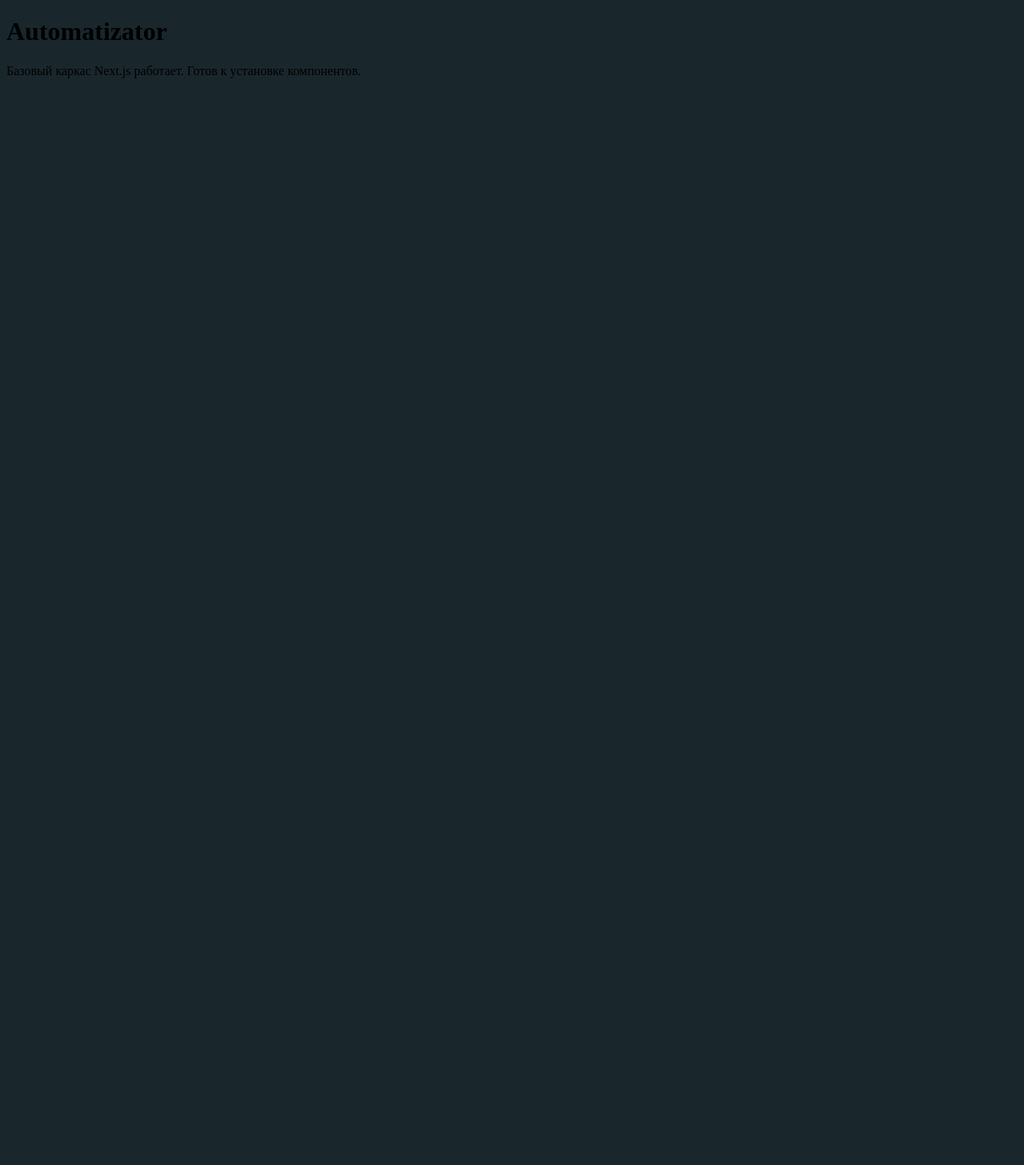
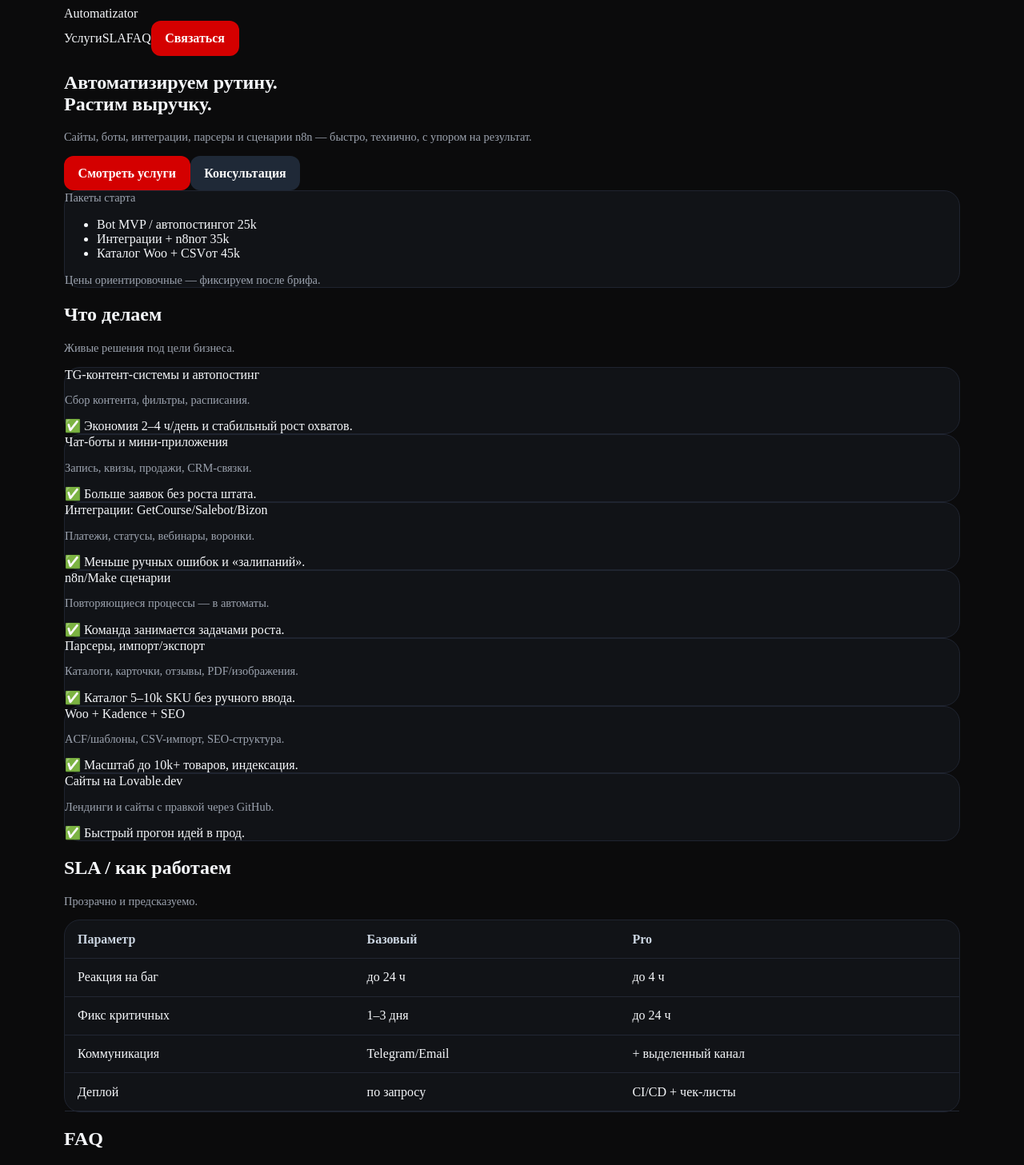
Before and after one commit to druzhbacompany/automatizator-site, a Next.js app: page / in a window 1280 px wide. Shown: the top 1457 px of the page at 80% size. Before the commit the page ends 821 px from the top, so only its background shows below. Built offline with nearby package versions, Linux system fonts and the light colour scheme.

Commit message:
feat: add initial Next.js application files

```diff
--- /dev/null
+++ b/app/(site)/components/Section.tsx
@@ -0,0 +1,13 @@
+export default function Section({ id, title, lead, children }:{
+  id?: string; title: string; lead?: string; children: React.ReactNode;
+}) {
+  return (
+    <section id={id} className="container my-16">
+      <div className="mb-6">
+        <h2 className="text-3xl md:text-4xl font-extrabold tracking-tight">{title}</h2>
+        {lead && <p className="small mt-2 max-w-2xl">{lead}</p>}
+      </div>
+      <div className="grid gap-6">{children}</div>
+    </section>
+  );
+}
--- a/app/globals.css
+++ b/app/globals.css
@@ -1,4 +1,22 @@
- @tailwind base;
- @tailwind components;
- @tailwind utilities;
-html, body { height: 100%; }
+@tailwind.config.ts base;
+ @tailwind.config.ts components;
+ @tailwind.config.ts utilities;
+
+/* CSS tokens (минимальный старт) */
+:root{
+  --color-bg:#0B0B0C;
+  --color-fg:#F5F7FA;
+  --color-muted:#9CA3AF;
+  --color-primary:#d40000;
+  --radius-xl:1.25rem;
+}
+
+html,body{background:var(--color-bg);color:var(--color-fg);}
+a{color:inherit;text-decoration:none}
+.container{max-width:1120px;margin:0 auto;padding:0 20px}
+.card{background:#111317;border:1px solid #1f2430;border-radius:var(--radius-xl)}
+.btn{display:inline-flex;align-items:center;gap:.5rem;border-radius:.75rem;padding:.8rem 1.1rem;background:var(--color-primary);color:#fff;font-weight:700}
+.table{width:100%;border-collapse:separate;border-spacing:0}
+.table th,.table td{padding:.9rem 1rem;border-bottom:1px solid #222733}
+.table th{color:#cbd5e1;text-align:left;font-weight:700}
+.small{color:var(--color-muted);font-size:.9rem}
--- a/app/layout.tsx
+++ b/app/layout.tsx
@@ -1,18 +1,31 @@
+import "./globals.css";
 import type { Metadata } from "next";
-import { Inter } from "next/font/google";
-import "./globals.css";
-
-const inter = Inter({ subsets: ["latin", "cyrillic"], variable: "--font-inter" });
 
 export const metadata: Metadata = {
-  title: "AUTOMATIZATOR — SLA, резерв и вечная поддержка",
-  description: "SLA-гарантии, резервные интеграции и вечная поддержка для онлайн-школ и авторов."
+  title: "Automatizator — Автоматизации и интеграции",
+  description: "Сайты, боты, интеграции, парсеры, n8n — под ключ.",
 };
 
 export default function RootLayout({ children }: { children: React.ReactNode }) {
   return (
-    <html lang="ru" className={inter.variable}>
-      <body className="min-h-dvh bg-[#19272D] text-white antialiased">{children}</body>
+    <html lang="ru">
+      <body>
+        <header className="border-b border-[#20242e] sticky top-0 backdrop-blur supports-[backdrop-filter]:bg-[#0b0b0cb3]">
+          <div className="container flex items-center justify-between py-4">
+            <div className="font-black tracking-tight text-xl">Automatizator</div>
+            <nav className="flex items-center gap-6 text-sm text-muted">
+              <a href="#services" className="hover:text-white">Услуги</a>
+              <a href="#sla" className="hover:text-white">SLA</a>
+              <a href="#faq" className="hover:text-white">FAQ</a>
+              <a href="#contact" className="btn">Связаться</a>
+            </nav>
+          </div>
+        </header>
+        <main>{children}</main>
+        <footer className="border-t border-[#20242e] mt-16">
+          <div className="container py-8 small">© {new Date().getFullYear()} Automatizator</div>
+        </footer>
+      </body>
     </html>
   );
 }
--- a/app/page.tsx
+++ b/app/page.tsx
@@ -1,8 +1,93 @@
-export default function Page() {
+import Section from "./(site)/components/Section";
+
+const services = [
+  { title:"TG-контент-системы и автопостинг", desc:"Сбор контента, фильтры, расписания.", benefit:"Экономия 2–4 ч/день и стабильный рост охватов."},
+  { title:"Чат-боты и мини-приложения", desc:"Запись, квизы, продажи, CRM-связки.", benefit:"Больше заявок без роста штата."},
+  { title:"Интеграции: GetCourse/Salebot/Bizon", desc:"Платежи, статусы, вебинары, воронки.", benefit:"Меньше ручных ошибок и «залипаний»."},
+  { title:"n8n/Make сценарии", desc:"Повторяющиеся процессы — в автоматы.", benefit:"Команда занимается задачами роста."},
+  { title:"Парсеры, импорт/экспорт", desc:"Каталоги, карточки, отзывы, PDF/изображения.", benefit:"Каталог 5–10k SKU без ручного ввода."},
+  { title:"Woo + Kadence + SEO", desc:"ACF/шаблоны, CSV-импорт, SEO-структура.", benefit:"Масштаб до 10k+ товаров, индексация."},
+  { title:"Сайты на Lovable.dev", desc:"Лендинги и сайты с правкой через GitHub.", benefit:"Быстрый прогон идей в прод."}
+];
+
+const faqs = [
+  {q:"Как стартуем?", a:"Короткий бриф → план на 2–3 итерации → MVP за 3–7 дней."},
+  {q:"Сроки?", a:"MVP 3–10 дней, средние 2–4 недели."},
+  {q:"Оплата?", a:"Фикс по этапам или T&M, прозрачные отчеты."},
+];
+
+export default function Home() {
   return (
-    <main className="px-6 py-14">
-      <h1 className="text-4xl font-bold">Automatizator</h1>
-      <p className="mt-3 text-white/80">Базовый каркас Next.js работает. Готов к установке компонентов.</p>
-    </main>
+    <>
+      <section className="container pt-16">
+        <div className="grid gap-8 md:grid-cols-2 items-center">
+          <div>
+            <h1 className="text-4xl md:text-6xl font-extrabold tracking-tight">
+              Автоматизируем рутину.<br/> Растим выручку.
+            </h1>
+            <p className="small mt-4 max-w-xl">
+              Сайты, боты, интеграции, парсеры и сценарии n8n — быстро, технично, с упором на результат.
+            </p>
+            <div className="mt-6 flex gap-3">
+              <a href="#services" className="btn">Смотреть услуги</a>
+              <a href="#contact" className="btn" style={{background:"#1f2937"}}>Консультация</a>
+            </div>
+          </div>
+          <div className="card p-6 shadow-soft">
+            <div className="small mb-2 text-muted">Пакеты старта</div>
+            <ul className="grid gap-3">
+              <li className="flex justify-between"><span>Bot MVP / автопостинг</span><span className="text-white font-semibold">от 25k</span></li>
+              <li className="flex justify-between"><span>Интеграции + n8n</span><span className="text-white font-semibold">от 35k</span></li>
+              <li className="flex justify-between"><span>Каталог Woo + CSV</span><span className="text-white font-semibold">от 45k</span></li>
+            </ul>
+            <div className="small mt-2">Цены ориентировочные — фиксируем после брифа.</div>
+          </div>
+        </div>
+      </section>
+
+      <Section id="services" title="Что делаем" lead="Живые решения под цели бизнеса.">
+        <div className="grid md:grid-cols-2 lg:grid-cols-3 gap-6">
+          {services.map((s,i)=>(
+            <div key={i} className="card p-5">
+              <div className="text-lg font-bold mb-1">{s.title}</div>
+              <p className="small mb-3">{s.desc}</p>
+              <div className="text-sm text-[#e5e7eb]">✅ {s.benefit}</div>
+            </div>
+          ))}
+        </div>
+      </Section>
+
+      <Section id="sla" title="SLA / как работаем" lead="Прозрачно и предсказуемо.">
+        <div className="card p-0 overflow-hidden">
+          <table className="table">
+            <thead><tr><th>Параметр</th><th>Базовый</th><th>Pro</th></tr></thead>
+            <tbody>
+              <tr><td>Реакция на баг</td><td>до 24 ч</td><td>до 4 ч</td></tr>
+              <tr><td>Фикс критичных</td><td>1–3 дня</td><td>до 24 ч</td></tr>
+              <tr><td>Коммуникация</td><td>Telegram/Email</td><td>+ выделенный канал</td></tr>
+              <tr><td>Деплой</td><td>по запросу</td><td>CI/CD + чек-листы</td></tr>
+            </tbody>
+          </table>
+        </div>
+      </Section>
+
+      <Section id="faq" title="FAQ">
+        <div className="grid md:grid-cols-2 gap-4">
+          {faqs.map((f,i)=>(
+            <div key={i} className="card p-5">
+              <div className="font-semibold mb-2">{f.q}</div>
+              <div className="small">{f.a}</div>
+            </div>
+          ))}
+        </div>
+      </Section>
+
+      <Section id="contact" title="Связаться">
+        <div className="card p-6">
+          <p className="small mb-4">Опишите, что хотите автоматизировать — пришлём план сегодня.</p>
+          <a className="btn" href="mailto:no-reply @example.local">Написать на почту</a>
+        </div>
+      </Section>
+    </>
   );
 }
--- a/tailwind.config.ts
+++ b/tailwind.config.ts
@@ -1,17 +1,22 @@
 import type { Config } from "tailwindcss";
 const config: Config = {
-  content: ["./app/**/*.{ts,tsx}", "./components/**/*.{ts,tsx}"],
+  content: ["./app/**/*.{js,ts,jsx,tsx,mdx}","./components/**/*.{js,ts,jsx,tsx}","./pages/**/*.{js,ts,jsx,tsx,mdx}"],
   theme: {
     extend: {
       colors: {
-        primary: { 900: "#15272D", 800: "#19272D", 700: "#1B2E35", 600: "#25353B", 500: "#324148" },
-        muted: { 400: "#3D4E55", 300: "#63888F" },
-        accent: { glow: "#5DFFF4", mint: "#5A9196", deep: "#365C6B" }
+        bg: "var(--color-bg)",
+        fg: "var(--color-fg)",
+        muted: "var(--color-muted)",
+        primary: "var(--color-primary)"
       },
-      boxShadow: { card: "0 10px 30px rgba(0,0,0,.25)", glow: "0 0 24px rgba(93,255,244,.45)" },
-      borderRadius: { xl: "12px", "2xl": "20px" }
+      borderRadius: {
+        xl: "var(--radius-xl)"
+      },
+      boxShadow: {
+        soft: "0 10px 30px rgba(0,0,0,.25)"
+      }
     }
   },
-  plugins: []
+  plugins: [],
 };
 export default config;
```
